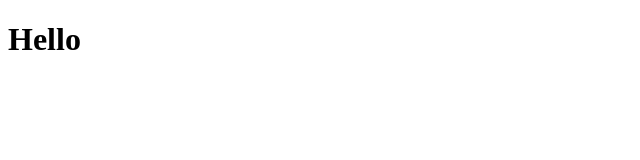
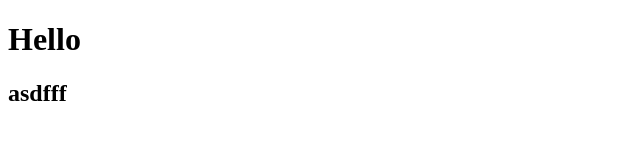
Before and after one commit to sumanthbekal/test, a plain HTML site: page index.html in a window 1280 px wide. Shown: the whole page, without its empty margins (0-640 px from the left). Drawn offline with Linux system fonts and the light colour scheme.

Commit message:
h2 is created

```diff
--- a/index.html
+++ b/index.html
@@ -8,5 +8,6 @@
 </head>
 <body>
     <h1>Hello</h1>
+    <h2> asdfff</h2>
 </body>
 </html>
```
